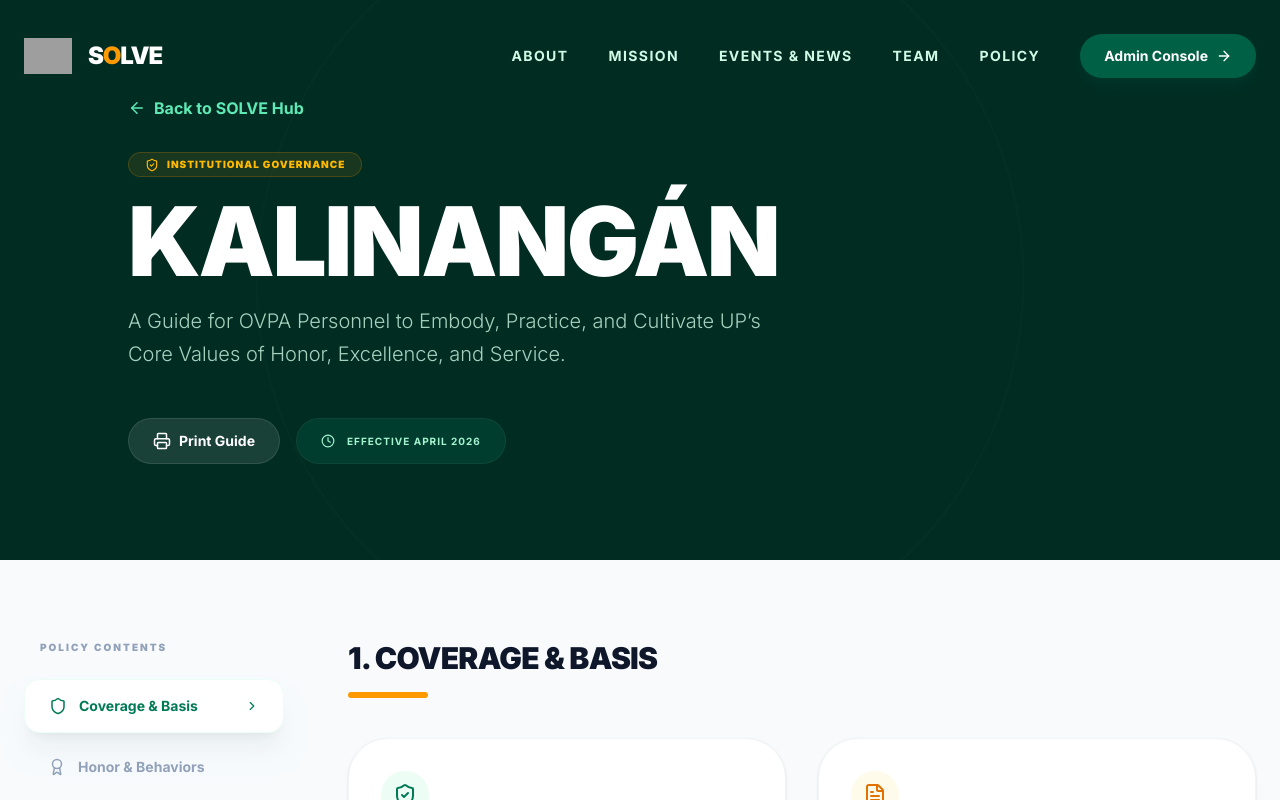
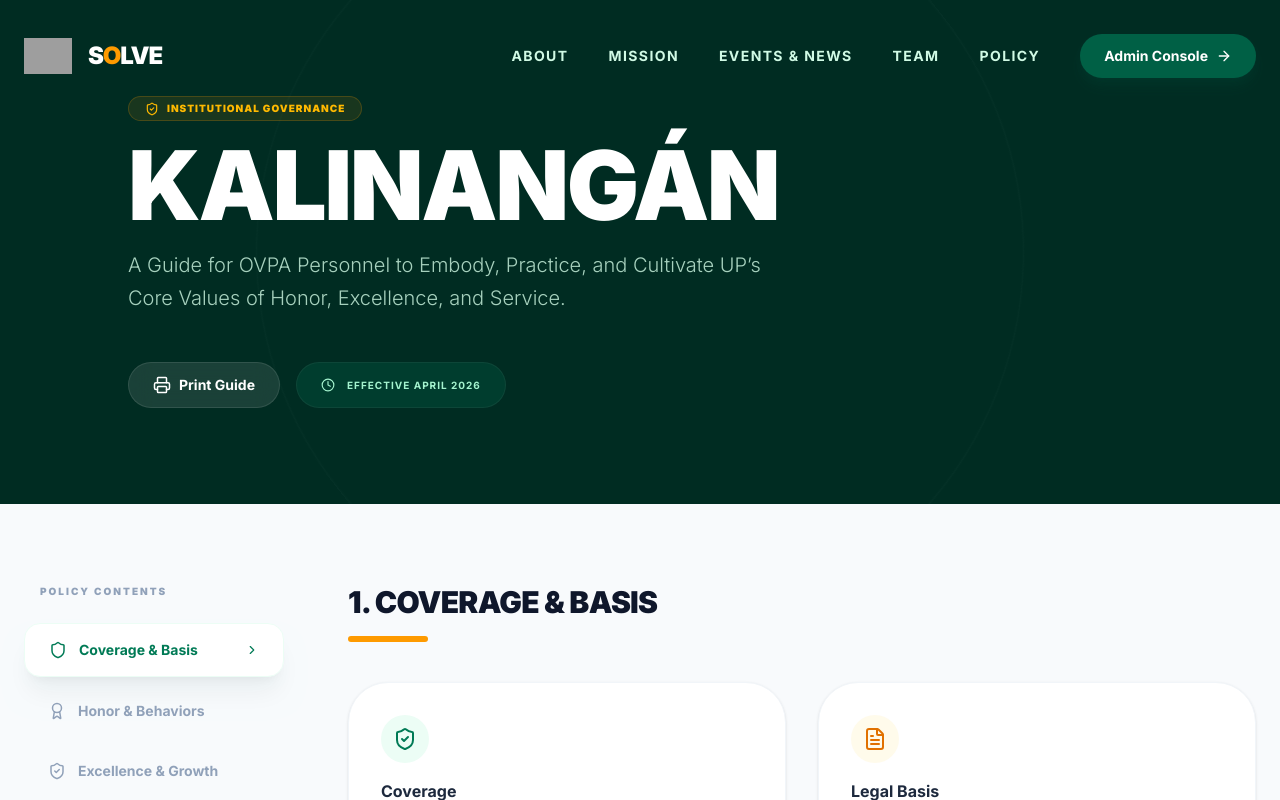
Before and after one commit to acjbasa04/SOLVE, a Next.js app: page /policy in a window 1280 px wide. Shown: the top 800 px of the page. Built offline with nearby package versions, Linux system fonts and the light colour scheme; grey boxes are pictures that could not be loaded.

Commit message:
style: remove 'Back to Hub' link from policy header

```diff
--- a/src/app/policy/page.tsx
+++ b/src/app/policy/page.tsx
@@ -33,9 +33,6 @@ export default function ValuesPolicyPage() {
         </div>
 
         <div className="max-w-5xl mx-auto relative z-10 space-y-8">
-          <Link href="/" className="inline-flex items-center gap-2 text-emerald-300 font-bold hover:text-white transition-colors group">
-            <ArrowLeft size={18} className="group-hover:-translate-x-1 transition-transform" /> Back to SOLVE Hub
-          </Link>
           <div className="space-y-4">
             <div className="inline-flex items-center gap-2 px-4 py-1 rounded-full bg-amber-500/10 border border-amber-500/20 text-amber-400 text-[10px] font-black uppercase tracking-widest">
               <ShieldCheck size={14} /> Institutional Governance
```
